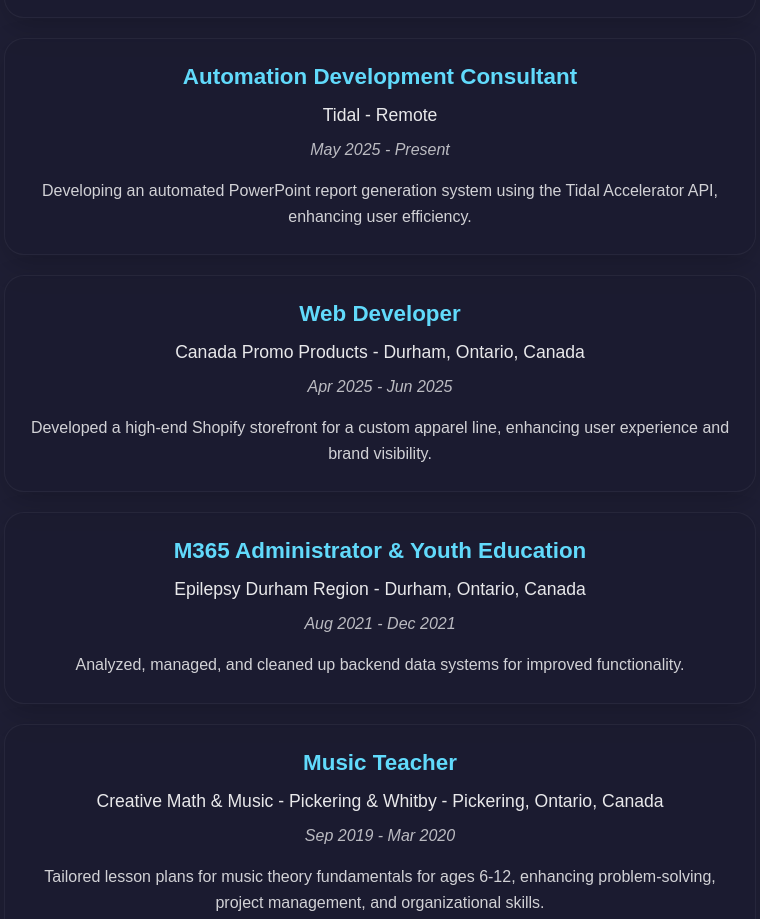
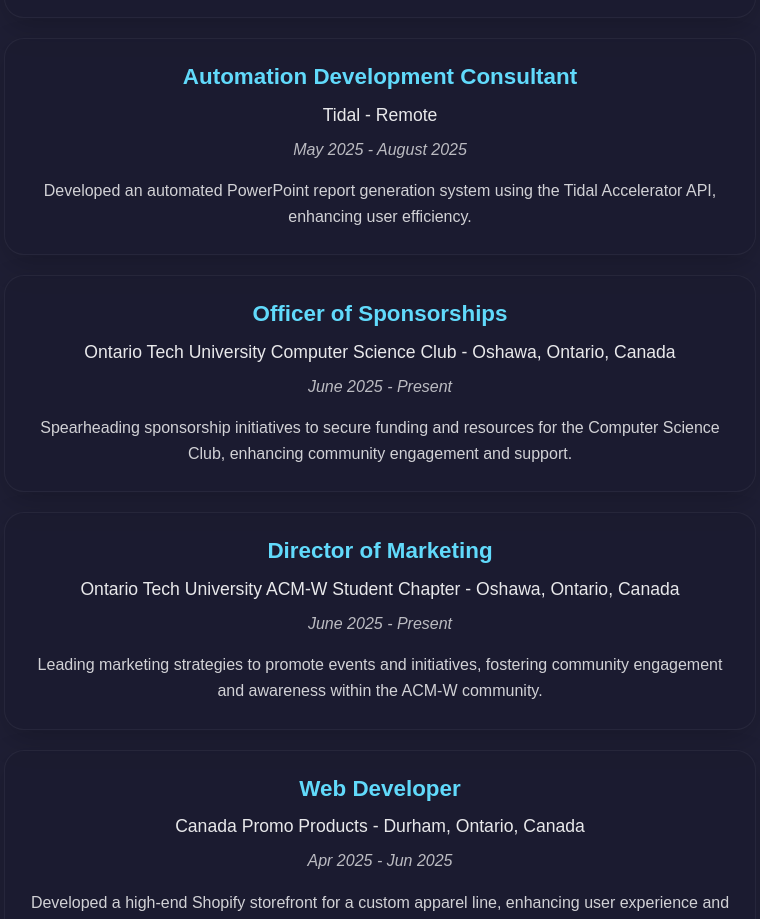
Before and after one commit to djleamen/DJ-Portfolio, a Vue app: page /about in a window 1280 px wide. Shown: the part 820-1739 px from the top of the page, without its empty margins (260-1020 px from the left). Built offline with nearby package versions, Linux system fonts and the light colour scheme.

Commit message:
add volunteer roles

```diff
--- a/src/data/work.js
+++ b/src/data/work.js
@@ -2,7 +2,7 @@
   {
     position: "Machine Learning and AI Developer",
     company: "Kyndryl",
-    type: "Internship",
+    type: "Internship Full-time",
     duration: "May 2025 - Present",
     location: "Toronto, Ontario, Canada",
     workType: "Hybrid",
@@ -11,11 +11,29 @@
   {
     position: "Automation Development Consultant",
     company: "Tidal",
-    type: "Casual / On-call",
-    duration: "May 2025 - Present",
+    type: "Contract Part-time",
+    duration: "May 2025 - August 2025",
     location: "Remote",
     workType: "Remote",
-    description: "Developing an automated PowerPoint report generation system using the Tidal Accelerator API, enhancing user efficiency."
+    description: "Developed an automated PowerPoint report generation system using the Tidal Accelerator API, enhancing user efficiency."
+  },
+  {
+    position: "Officer of Sponsorships",
+    company: "Ontario Tech University Computer Science Club",
+    type: "Volunteer",
+    duration: "June 2025 - Present",
+    location: "Oshawa, Ontario, Canada",
+    workType: "Hybrid",
+    description: "Spearheading sponsorship initiatives to secure funding and resources for the Computer Science Club, enhancing community engagement and support."
+  },
+  {
+    position: "Director of Marketing",
+    company: "Ontario Tech University ACM-W Student Chapter",
+    type: "Volunteer",
+    duration: "June 2025 - Present",
+    location: "Oshawa, Ontario, Canada",
+    workType: "Hybrid",
+    description: "Leading marketing strategies to promote events and initiatives, fostering community engagement and awareness within the ACM-W community."
   },
   {
     position: "Web Developer",
```
